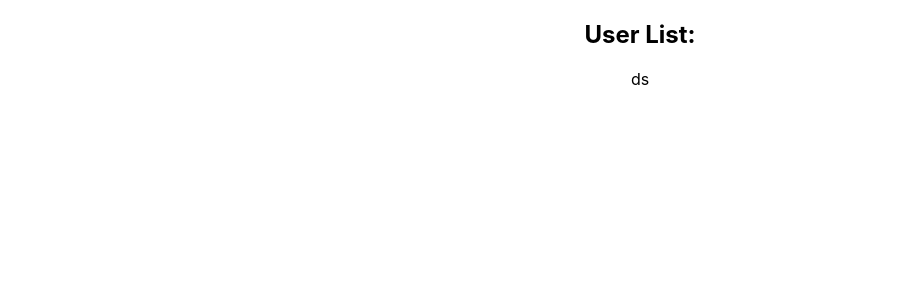
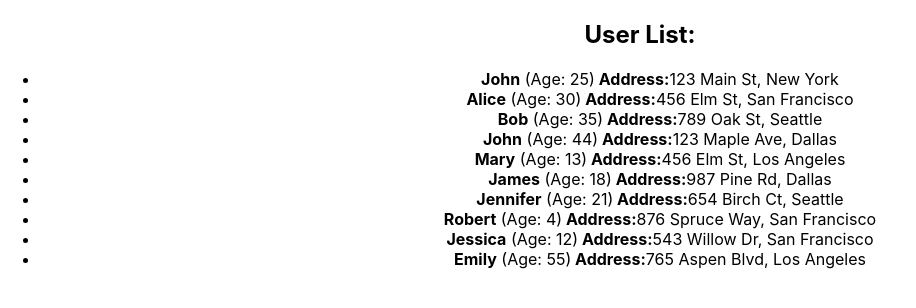
Before and after one commit to Lokiiix/front-it-incubator, a React (Create React App) app: page / in a window 1280 px wide. Shown: the top 308 px of the page, without its empty margins (0-916 px from the left). Built offline with nearby package versions, Linux system fonts and the light colour scheme.

Commit message:
Update HW1.tsx

```diff
--- a/src/HW/1/HW1.tsx
+++ b/src/HW/1/HW1.tsx
@@ -34,7 +34,7 @@ export const HW1 = () => {
 
 	return (
 		<div id={'hw01'}>
-			<UserList users={[]} />ds
+			<UserList users={users} />
 		</div>
 	);
 };
```
